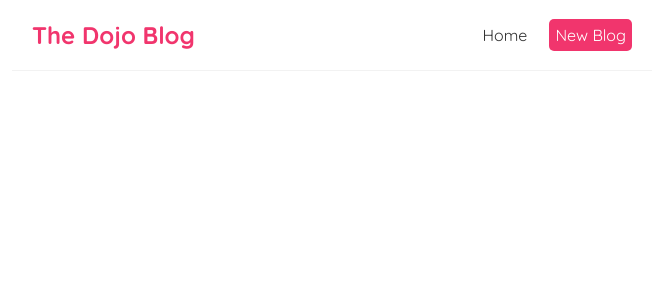
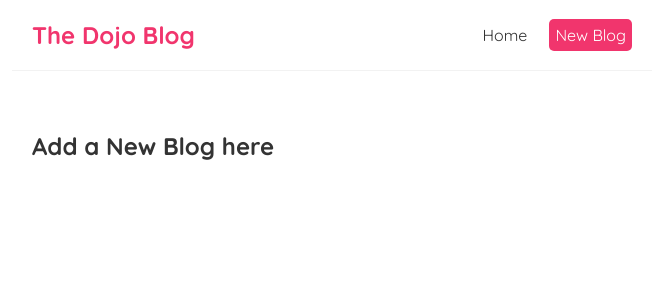
Before and after one commit to Kancheesee/Dojo-Blog, a React (Create React App) app: page /create in a window 1280 px wide. Shown: the top 300 px of the page, without its empty margins (308-971 px from the left). Built offline with nearby package versions, Linux system fonts and the light colour scheme.

Commit message:
added create.js

```diff
--- a/src/App.js
+++ b/src/App.js
@@ -1,6 +1,7 @@
 import Navbar from './Navbar';
 import Home from './Home';
 import {BrowserRouter as Router, Route, Routes} from 'react-router-dom';
+import Create from './Create';
 function App() {
 
 
@@ -10,7 +11,11 @@
       <Navbar />
       <div className="content">
         <Routes>
-        <Route path="/" element={<Home />}>
+          <Route path="/" element={<Home/>}>
+
+          </Route>
+          <Route path="/create" element={<Create/>}>
+
           </Route>
         </Routes>
       </div>
--- /dev/null
+++ b/src/Create.js
@@ -0,0 +1,9 @@
+const Create = () => {
+    return (
+        <div className="create">
+            <h2>Add a New Blog here</h2>
+        </div>
+    );
+}
+
+export default Create;
```
